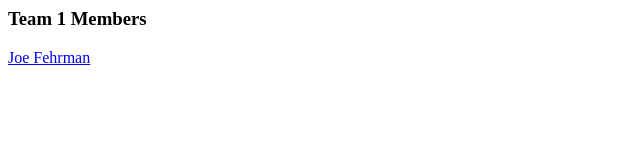
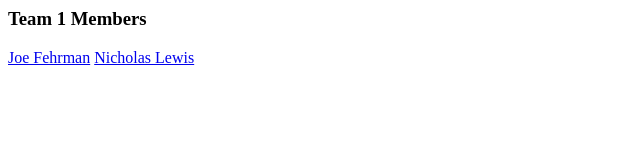
Before and after one commit to bhall/example, a plain HTML site: page index.html in a window 1280 px wide. Shown: the whole page, without its empty margins (0-640 px from the left). Drawn offline with Linux system fonts and the light colour scheme.

Commit message:
Added nick to index

```diff
--- a/index.html
+++ b/index.html
@@ -5,5 +5,6 @@
 <BODY>
 <H3>Team 1 Members</H3>
 <A HREF="Joe.html">Joe Fehrman</A>
+<a HREF="nick.html">Nicholas Lewis</a>
 </BODY>
 </HTML>
```
